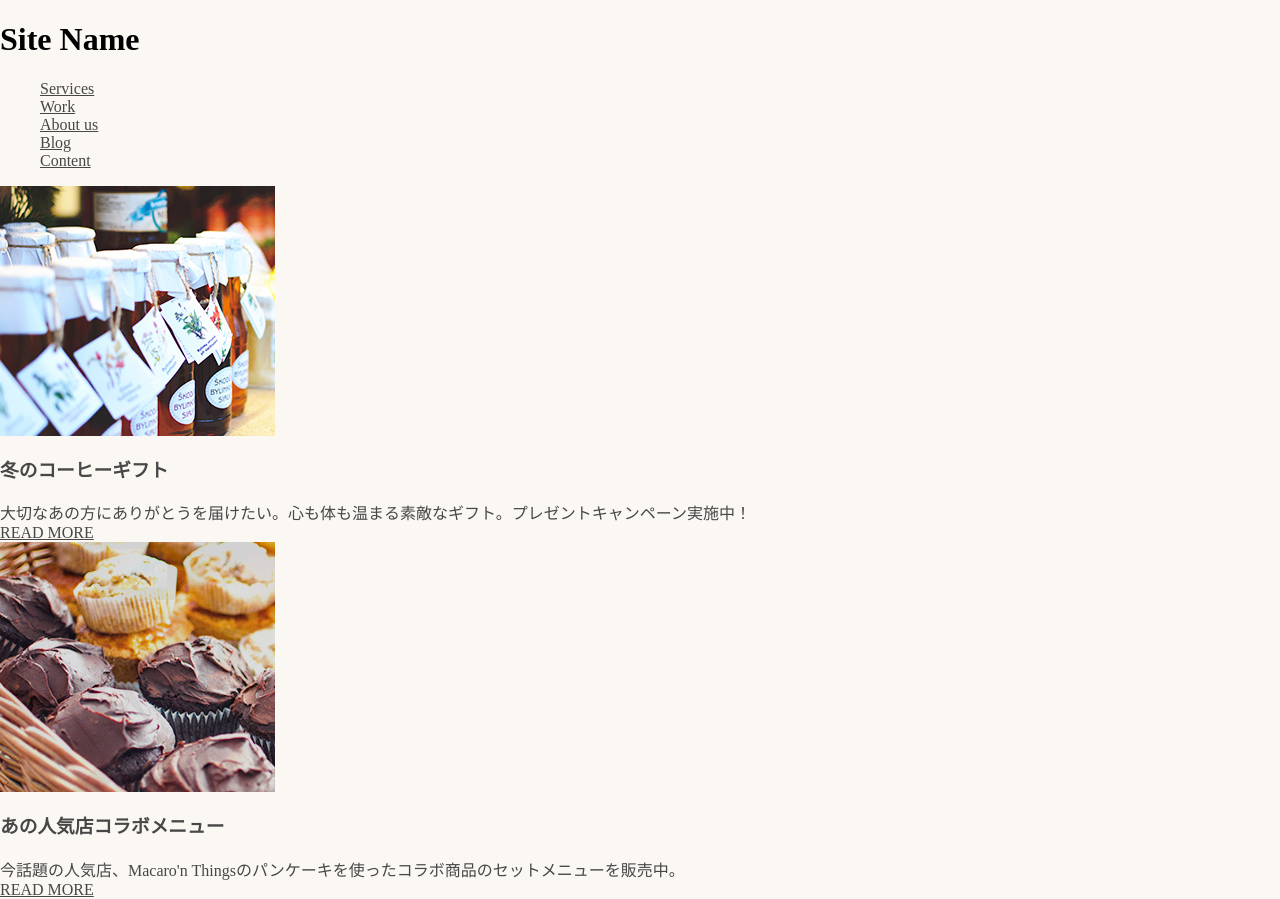
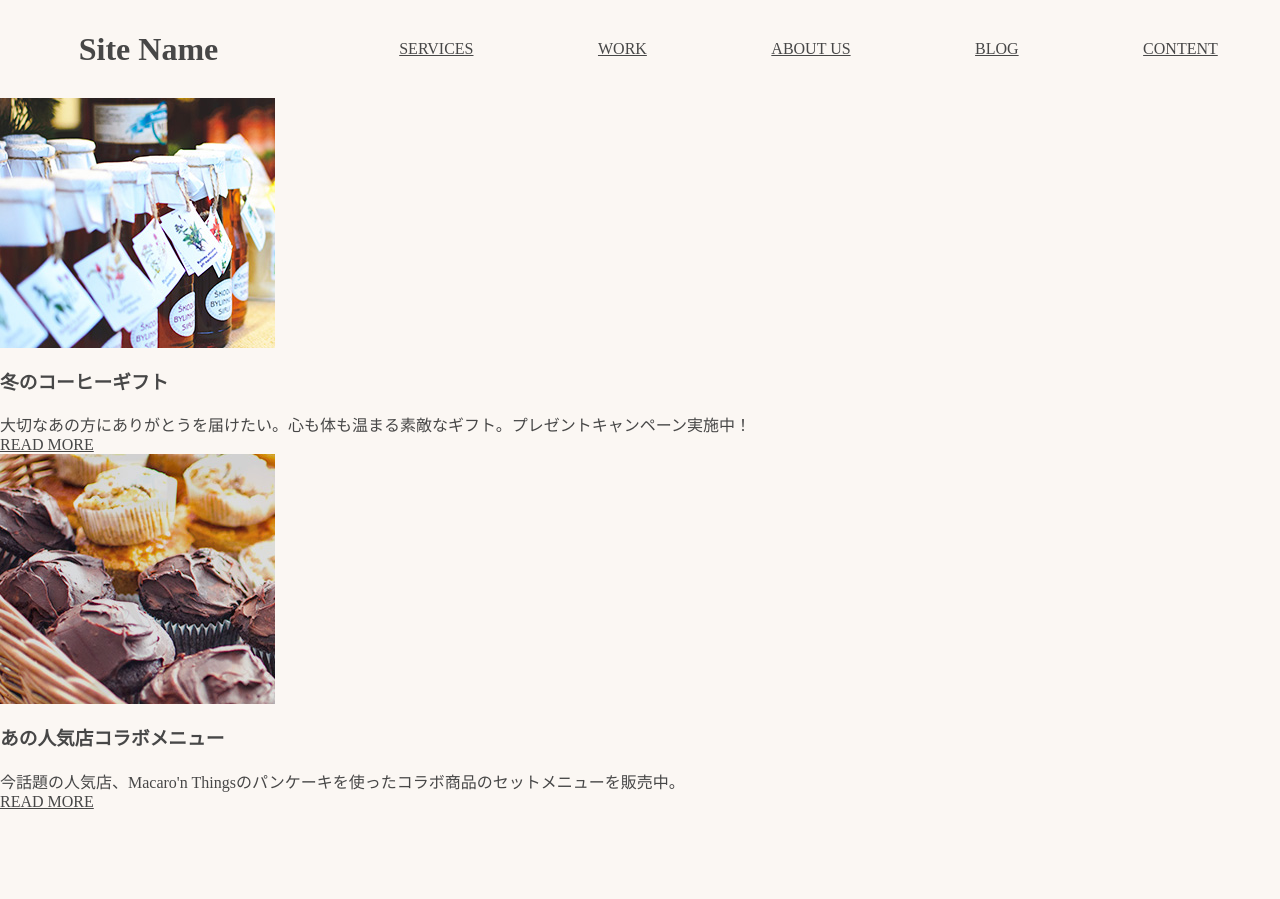
Before and after one commit to thinkAmi-sandbox/syakyo-html-css-design-lecture-in-aug-2016, a website: page index.html in a window 1280 px wide. After the commit the page ends 811 px from the top, so only its background shows below. Drawn offline with Linux system fonts and the light colour scheme.

Commit message:
メニューをFlex boxで記述

```diff
--- a/src/scss/components/common/_header.scss
+++ b/src/scss/components/common/_header.scss
@@ -1,3 +1,27 @@
 .header {
-  color: #000;
+  display: flex;
+  justify-content: flex-start;
+  align-items: center;
+  // ヘッダーに入ってくる要素はそれほど変動しないと予想されるので、
+  // デザインの再現性を優先して、高さは固定値にしている
+  height: 98px;
+
+  // Blockに従属するElementを作るため、 `&` を使う
+  // なお、ElementはFlexアイテムになる
+  &__head {
+    // flex-grow, flex-shrinkは単位なしで指定
+    flex-grow: 1;
+    flex-shrink: 1;
+    flex-basis: auto;
+    // 上記のショートハンドは以下の記述になる
+    //flex: 1 1 auto;
+    text-align: center;
+  }
+
+  &__body {
+    flex-grow: 3;
+    flex-shrink: 1;
+    flex-basis: auto;
+    //flex: 3 1 auto;
+  }
 }
--- /dev/null
+++ b/src/scss/components/common/_menu.scss
@@ -0,0 +1,21 @@
+.menu {
+    display: flex;
+    // 縦に積まれていたメニューが、等間隔で配置されるようにした
+    justify-content: space-around;
+
+    &__item {
+        display: block;
+
+        padding-top: 10px;
+        padding-right: 15px;
+        padding-bottom: 10px;
+        padding-left: 15px;
+        // 上記のショートハンド
+        // 上・右・下・左
+        //padding: 10px 15px 10px 15px;
+        // 上下・左右
+        //padding: 10px 15px;
+        // テキストをすべて大文字にする
+        text-transform: uppercase;
+    }
+}
--- a/src/scss/main.scss
+++ b/src/scss/main.scss
@@ -8,8 +8,7 @@
 @import "./base/variables";
 // リセットCSS (sanitize.css)
 @import "./base/reset";
+// ヘッダ
 @import "./components/common/header";
-
-p {
-  color: red;
-}
+// メニュー
+@import "./components/common/menu";
```
Also changed, not shown: dist/css/main.css, 1 other file.
